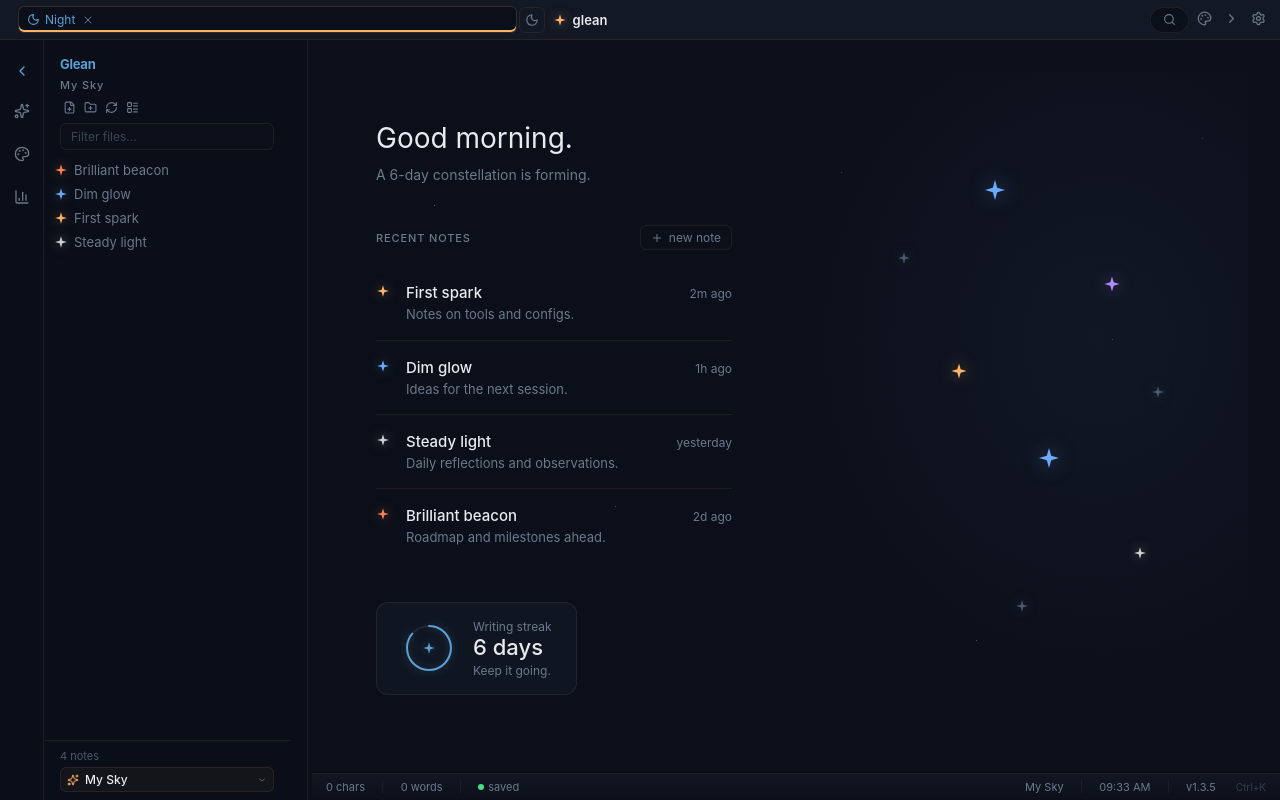
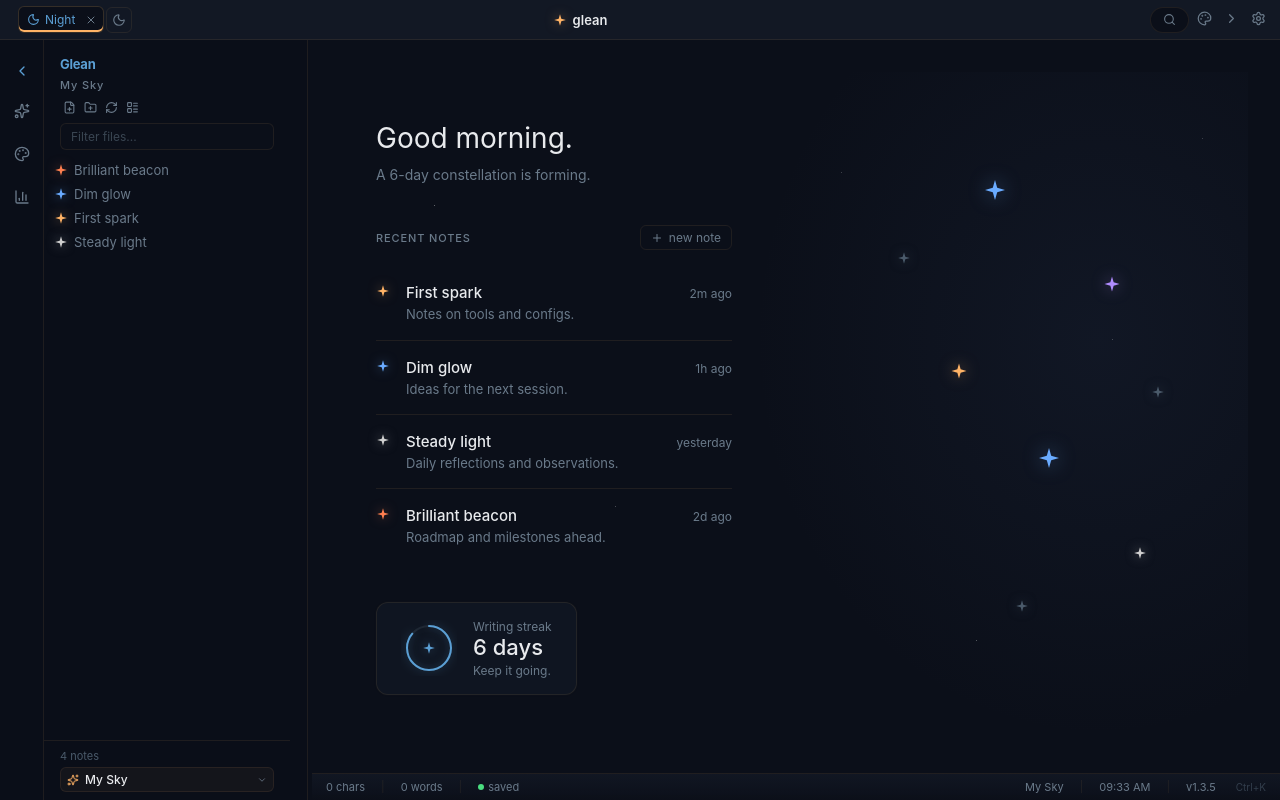
Before and after one commit to rokuroo171/glean, a React (Vite) app in the folder frontend/: page / in a window 1280 px wide. Built offline with nearby package versions, Linux system fonts and the light colour scheme.

Commit message:
fix: tabs don't stretch full width, X fixed right, close delay 1s
Single tab no longer stretches to fill the bar (maxWidth: 160px).
X button is position:absolute on the right edge so it stays put.
Closed tabs stay in layout for 1 second before collapsing, so
you can spam-close without cursor drift.

```diff
--- a/frontend/src/components/TabBar.jsx
+++ b/frontend/src/components/TabBar.jsx
@@ -14,18 +14,13 @@ export default function TabBar({ tabs, activeId, onSelect, onClose, onNew, onSet
   const timers = useRef({})
 
   const handleClose = useCallback((id) => {
-    // Mark as closing — tab stays in layout so others don't shift
     setClosing(prev => new Set([...prev, id]))
-    // Actually close after 300ms delay
     timers.current[id] = setTimeout(() => {
       onClose(id)
       setClosing(prev => { const n = new Set(prev); n.delete(id); return n })
       delete timers.current[id]
-    }, 300)
+    }, 1000)
   }, [onClose])
-
-  // Visible tabs = all tabs (closing ones stay for layout)
-  const visibleCount = tabs.length
 
   return (
     <div
@@ -33,9 +28,9 @@ export default function TabBar({ tabs, activeId, onSelect, onClose, onNew, onSet
         borderBottom: `1px solid ${colors.border}`, background: colors.bgElevated,
         flexShrink: 0, WebkitUserSelect: 'none', ...drag }}>
       {/* Left: sidebar toggle */}
-      <div style={{ flexShrink: 0, ...noDrag }}>{/* sidebar icon lives in Workspace */}</div>
+      <div style={{ flexShrink: 0, ...noDrag }} />
 
-      {/* Tabs — equal width, share space evenly */}
+      {/* Tabs */}
       <div style={{ display: 'flex', alignItems: 'center', gap: 2, flex: 1, minWidth: 0, overflow: 'hidden' }}>
         <AnimatePresence initial={false}>
           {tabs.map(t => {
@@ -43,14 +38,14 @@ export default function TabBar({ tabs, activeId, onSelect, onClose, onNew, onSet
             const isClosing = closing.has(t.id)
             return (
               <motion.div key={t.id}
-                initial={{ opacity: 0, scaleX: 0.8 }}
-                animate={{ opacity: isClosing ? 0.5 : 1, scaleX: 1 }}
-                exit={{ opacity: 0, scaleX: 0.8 }}
+                initial={{ opacity: 0, width: 0 }}
+                animate={{ opacity: isClosing ? 0.4 : 1, width: 'auto' }}
+                exit={{ opacity: 0, width: 0 }}
                 transition={{ duration: 0.18, ease: [0.22, 1, 0.36, 1] }}
                 onClick={() => !isClosing && onSelect(t.id)}
-                style={{ display: 'flex', alignItems: 'center', gap: 5, padding: '5px 8px',
-                  borderRadius: 6, cursor: isClosing ? 'default' : 'pointer', whiteSpace: 'nowrap',
-                  flex: '1 1 0', minWidth: 0,
+                style={{ position: 'relative', display: 'flex', alignItems: 'center', gap: 5,
+                  padding: '5px 28px 5px 8px', borderRadius: 6, cursor: isClosing ? 'default' : 'pointer',
+                  whiteSpace: 'nowrap', flexShrink: 0, maxWidth: 160,
                   background: active ? colors.bg : 'transparent',
                   border: `1px solid ${active ? colors.borderStrong : 'transparent'}`,
                   boxShadow: active ? `inset 0 -2px 0 ${colors.accentWarm}` : 'none', ...noDrag }}>
@@ -58,10 +53,14 @@ export default function TabBar({ tabs, activeId, onSelect, onClose, onNew, onSet
                 <span style={{ color: t.id === '__night__' ? colors.accent : colors.text, fontSize: 12, overflow: 'hidden',
                   textOverflow: 'ellipsis' }}>{t.title}</span>
                 {t.dirty && !isClosing && <span style={{ width: 6, height: 6, borderRadius: 3, background: colors.accentWarm, flexShrink: 0 }} />}
+                {/* X fixed to right edge */}
                 {!isClosing && (
                   <span role="button" aria-label={`close ${t.title}`}
                     onClick={(e) => { e.stopPropagation(); handleClose(t.id) }}
-                    style={{ color: colors.textMuted, cursor: 'pointer', display: 'flex', padding: '0 2px', flexShrink: 0 }}><Icon name="x" size={12} /></span>
+                    style={{ position: 'absolute', right: 4, top: '50%', transform: 'translateY(-50%)',
+                      color: colors.textMuted, cursor: 'pointer', display: 'flex', padding: '2px' }}>
+                    <Icon name="x" size={12} />
+                  </span>
                 )}
               </motion.div>
             )
@@ -84,14 +83,14 @@ export default function TabBar({ tabs, activeId, onSelect, onClose, onNew, onSet
             display: 'flex', alignItems: 'center', justifyContent: 'center', ...noDrag }}><Icon name="moon" size={14} /></button>
       </div>
 
-      {/* Center: logo — flex item */}
+      {/* Center: logo */}
       <span style={{ display: 'flex', alignItems: 'center', gap: 6, color: colors.text,
         fontSize: 13, fontWeight: 600, flexShrink: 0, ...noDrag }}>
         <StarIcon species="warm" size="sm" />
         glean
       </span>
 
-      {/* Spacer — balances tabs so logo stays centered */}
+      {/* Spacer */}
       <div style={{ flex: 1, minWidth: 0 }} />
 
       {/* Right: search, actions, controls */}
```
